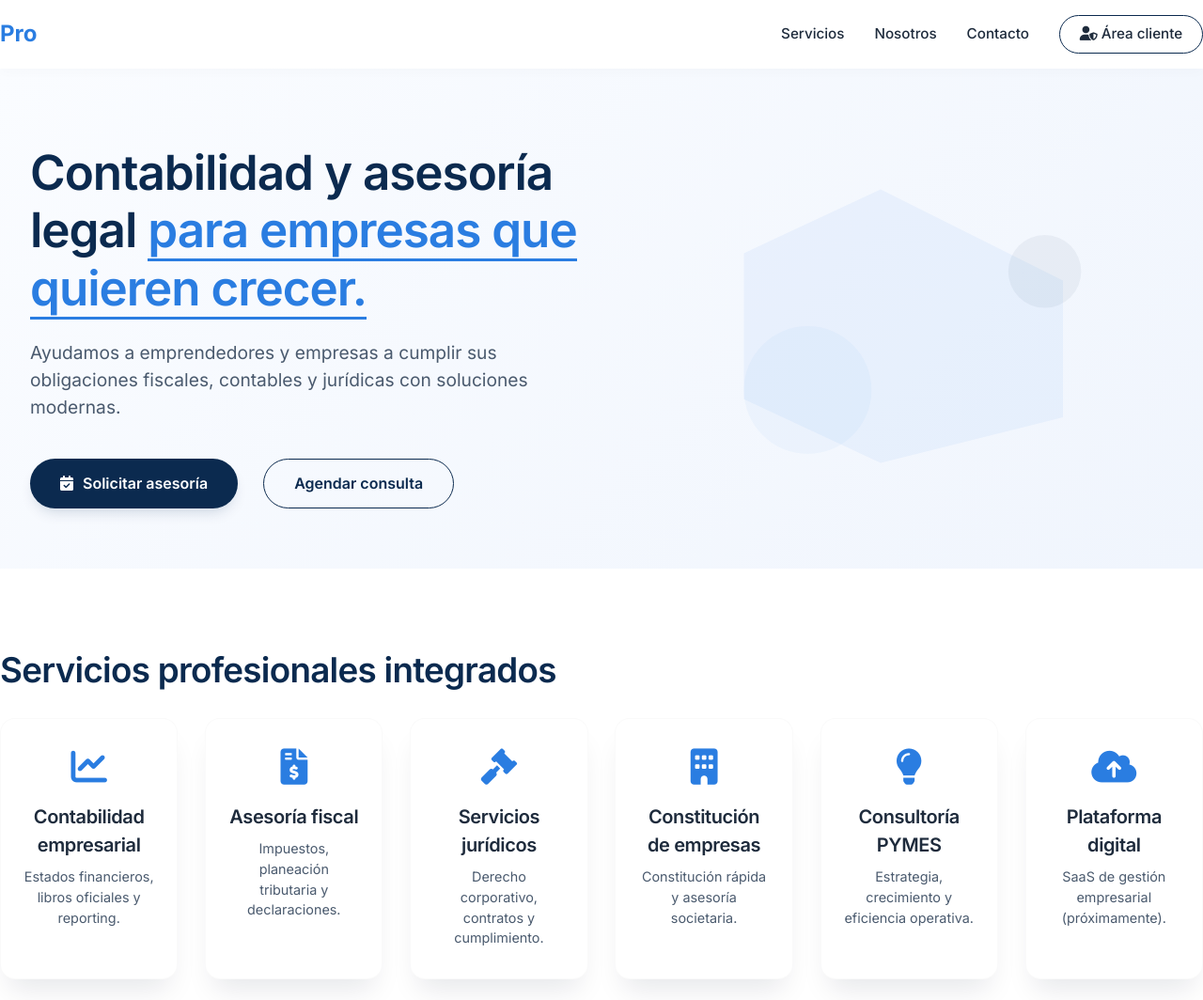
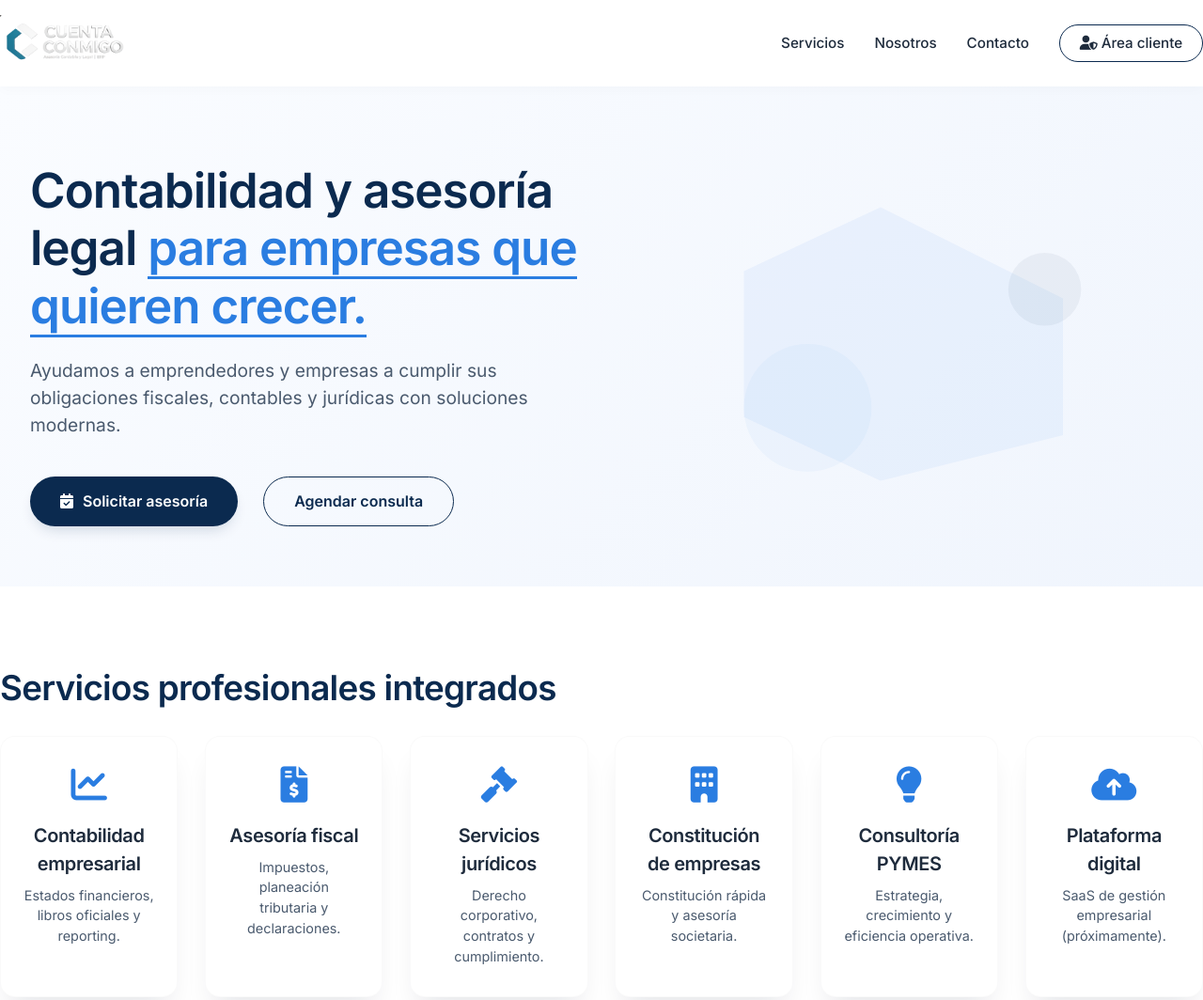
Before and after one commit to Loversci/cuentaconmigopro, a plain HTML site: page index.html in a window 1280 px wide. Shown: the top 1064 px of the page at 94% size. Drawn offline with Linux system fonts and the light colour scheme; the site is published under a folder, as on GitHub Pages, so addresses that start at the root find nothing.

```diff
--- a/index.html
+++ b/index.html
@@ -386,7 +386,7 @@
     <div class="container navbar">
       <div class="logo-block">
         <!-- LOGO ACTUALIZADO: imagen desde /img/logo.png -->
-        <img src="/img/logo.png" alt="CuentaConmigo Pro" class="logo-img" onerror="this.style.display='none'; this.nextElementSibling.style.display='block';">
+        <img src="./img/logo.png" alt="CuentaConmigo Pro" class="logo-img" onerror="this.style.display='none'; this.nextElementSibling.style.display='block';">
         <div class="logo-text" style="display: none;"><span>Pro</span></div>
       </div>
       <div class="nav-links">
```
